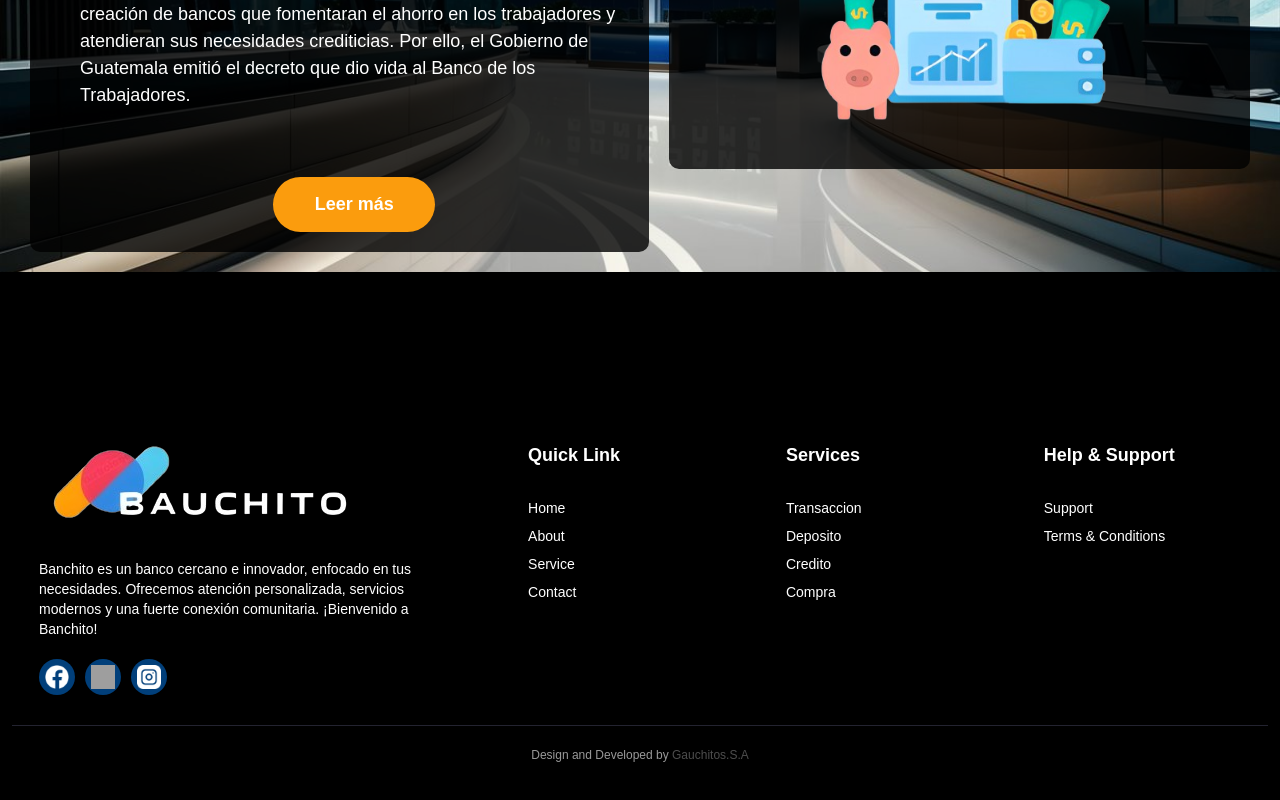
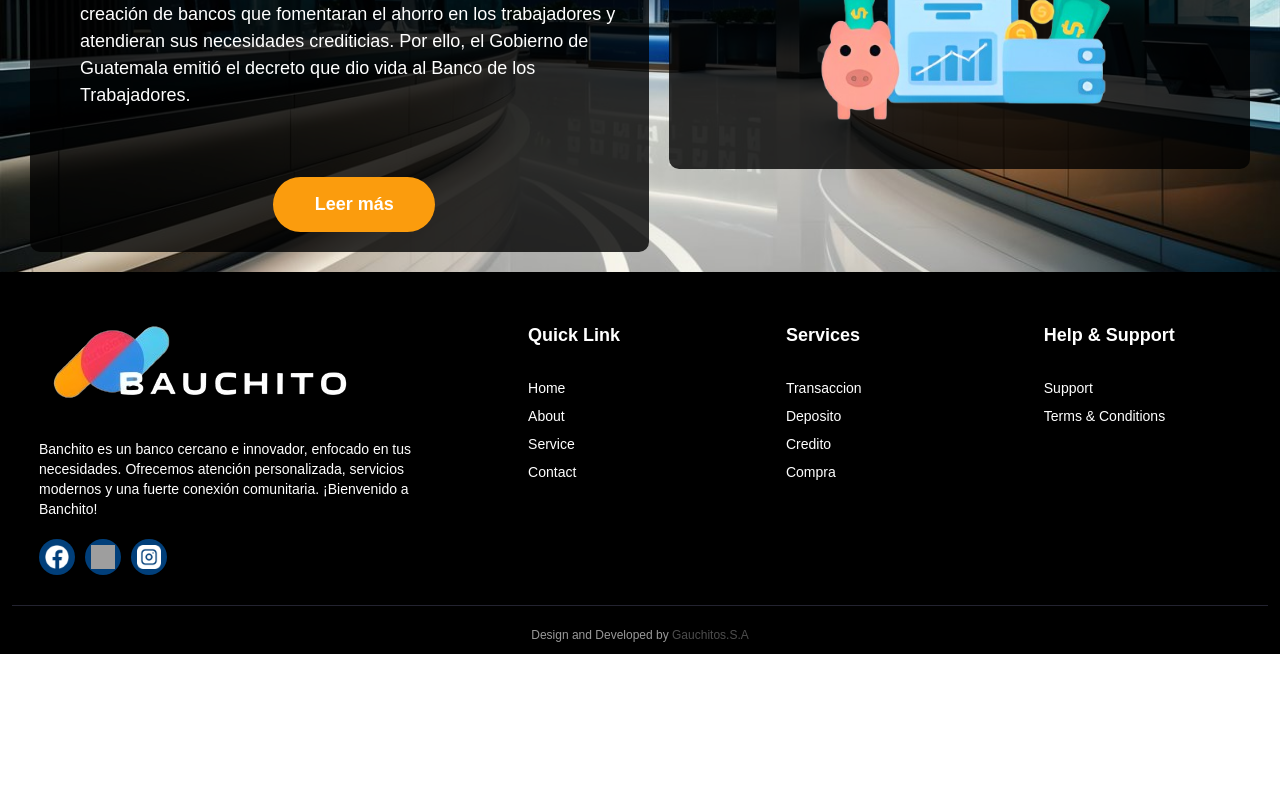
Before and after one commit to Gauvago-LosGauchitos/Sistema-Bancario-Front, a React (Vite) app in the folder BankSystem/: page /Home in a window 1280 px wide. Shown: the part 416-1216 px from the top of the page. After the commit the page ends 1070 px from the top, so only its background shows below. Built offline with nearby package versions, Linux system fonts and the light colour scheme; grey boxes are pictures that could not be loaded.

Commit message:
PEQUEÑOS ARREGLOS

```diff
--- a/BankSystem/src/components/Footer/Footer.css
+++ b/BankSystem/src/components/Footer/Footer.css
@@ -7,7 +7,7 @@
 .body-footer {
     margin: 0;
     padding: 0;
-    min-height: 100vh;
+    height: 100vh;
     background-color: black;
     font-family: "Heebo", sans-serif;
     display: flex;
@@ -21,7 +21,7 @@
     background-color: black;
 }
 
-.container {
+.container-footer {
     background-color: black;
     width: 100%;
     max-width: 1320px;
--- a/BankSystem/src/components/Footer/Footer.jsx
+++ b/BankSystem/src/components/Footer/Footer.jsx
@@ -8,7 +8,7 @@ import instagramIcon from '../../assets/img/instagram.png';
 export const Footer = () => {
     return (
         <footer className='body-footer'>
-            <div className='container'>
+            <div className='container-footer'>
                 <div className='wrapper'>
                     <div className='footer-widget'>
                         <a href='#'>
```
